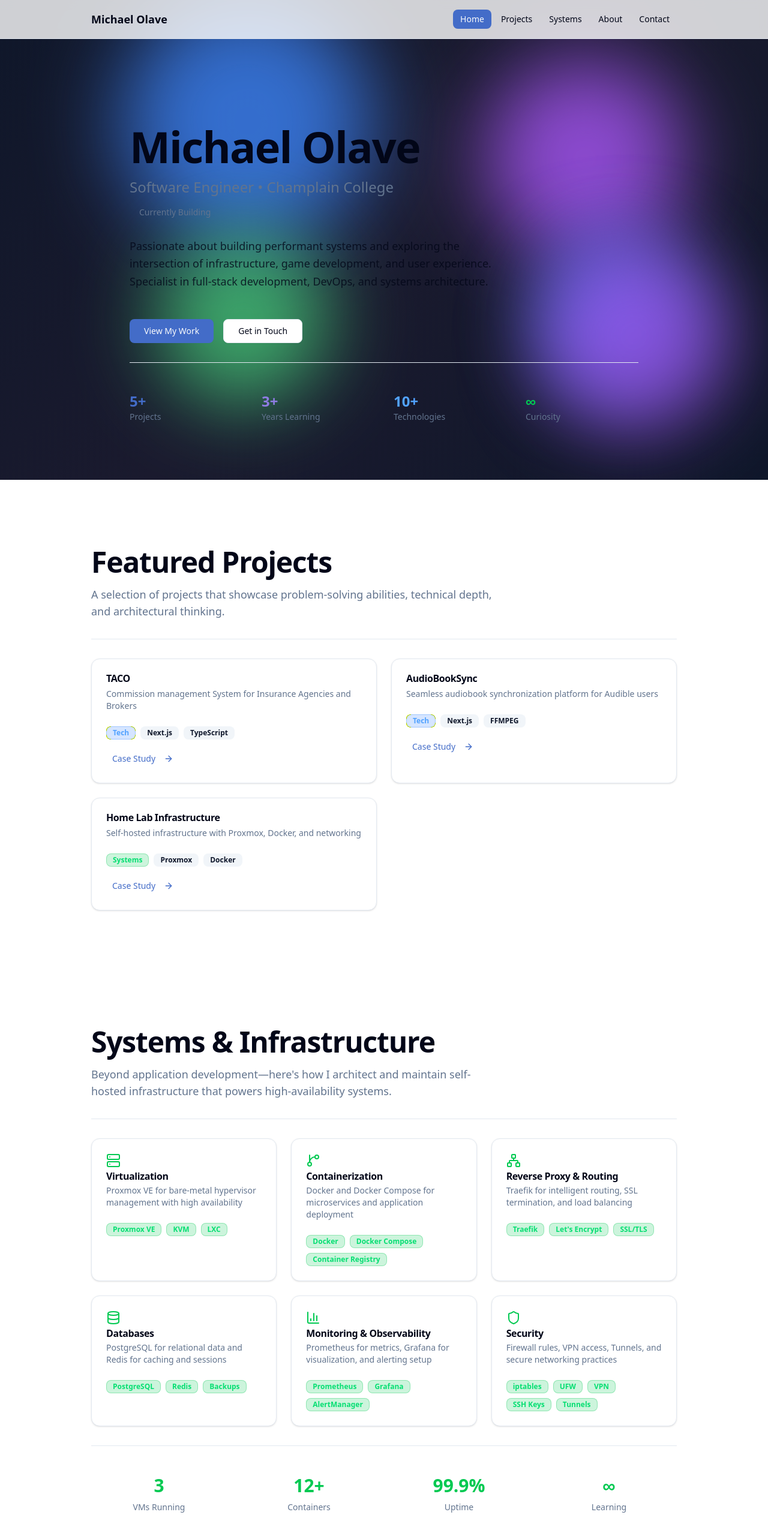
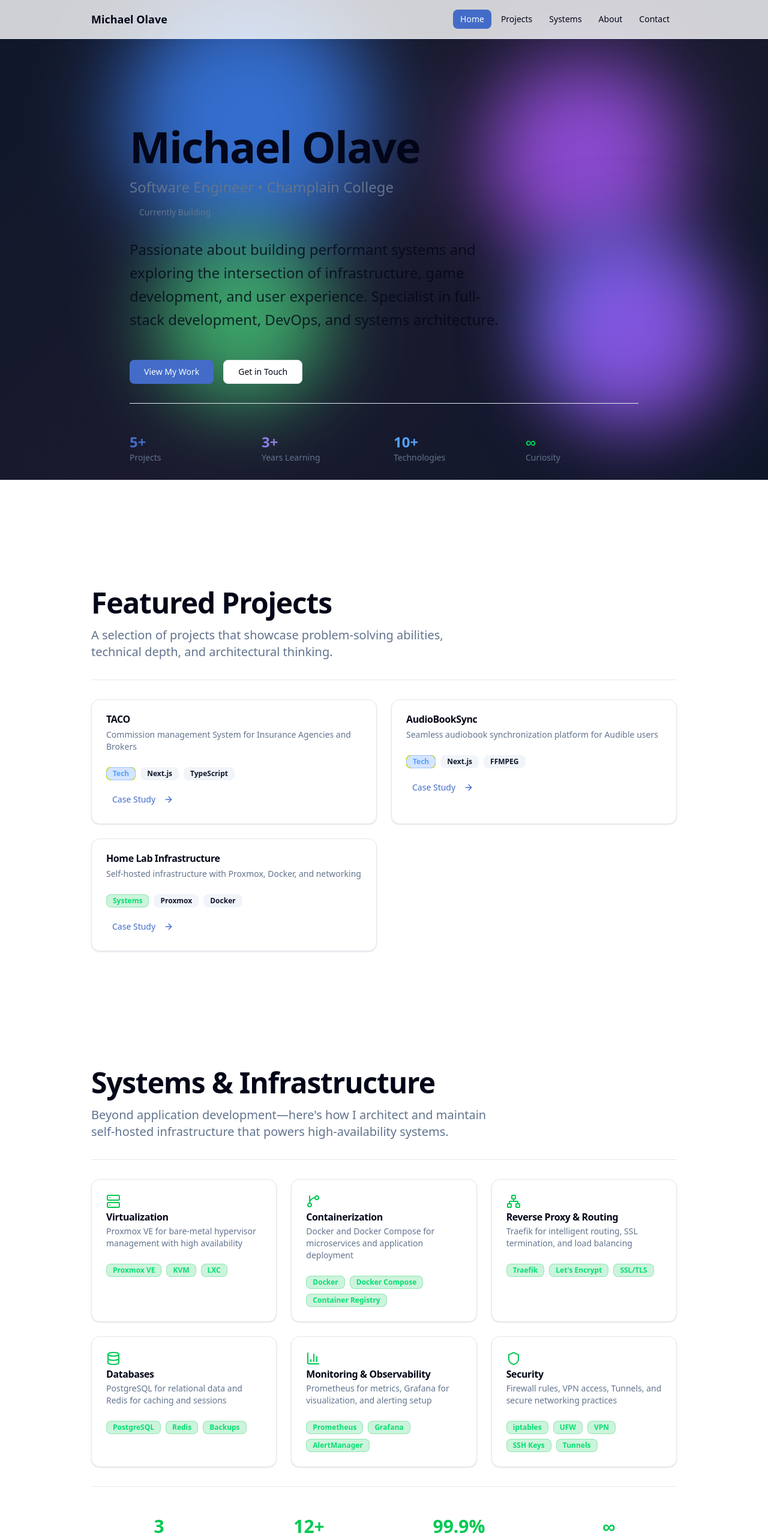
Before and after one commit to MichaelOlave/portfolio-web, a Next.js app: page / in a window 1280 px wide. Shown: the top 2566 px of the page at 60% size. Built offline with nearby package versions, Linux system fonts and the light colour scheme.

Commit message:
refactor: increase font sizes for better readability in multiple sections

```diff
--- a/components/sections/about.tsx
+++ b/components/sections/about.tsx
@@ -20,7 +20,7 @@ export function About() {
             <h2 className="text-4xl md:text-5xl font-bold tracking-tight text-foreground">
               {aboutData.title}
             </h2>
-            <p className="text-lg text-muted-foreground">
+            <p className="text-xl text-muted-foreground">
               {aboutData.subtitle}
             </p>
           </div>
@@ -34,7 +34,7 @@ export function About() {
                 {aboutData.journey.heading}
               </h3>
               {aboutData.journey.paragraphs.map((para, idx) => (
-                <p key={idx} className="text-muted-foreground leading-relaxed">
+                <p key={idx} className="text-lg text-muted-foreground leading-relaxed">
                   {para}
                 </p>
               ))}
@@ -46,7 +46,7 @@ export function About() {
               </h3>
               <ul className="space-y-3">
                 {aboutData.focus.items.map((item, idx) => (
-                  <li key={idx} className="flex gap-3 text-muted-foreground">
+                  <li key={idx} className="flex gap-3 text-lg text-muted-foreground">
                     <span className={`${item.color} font-bold`}>
                       {item.icon}
                     </span>
@@ -98,7 +98,7 @@ export function About() {
                 {aboutData.philosophy.principles.map((principle, idx) => (
                   <li
                     key={idx}
-                    className="flex gap-3 text-muted-foreground"
+                    className="flex gap-3 text-lg text-muted-foreground"
                   >
                     <span className={principle.color}>{principle.icon}</span>
                     <span>
--- a/components/sections/contact.tsx
+++ b/components/sections/contact.tsx
@@ -24,7 +24,7 @@ export function Contact() {
             <h2 className="text-4xl md:text-5xl font-bold tracking-tight text-foreground">
               {contactData.title}
             </h2>
-            <p className="text-lg text-muted-foreground max-w-2xl mx-auto">
+            <p className="text-xl text-muted-foreground max-w-2xl mx-auto">
               {contactData.description}
             </p>
           </div>
@@ -54,7 +54,7 @@ export function Contact() {
                     </CardTitle>
                   </CardHeader>
                   <CardContent>
-                    <p className="text-sm text-muted-foreground">
+                    <p className="text-base text-muted-foreground">
                       {link.value}
                     </p>
                   </CardContent>
@@ -71,7 +71,7 @@ export function Contact() {
               <a href={contactData.cta.href}>{contactData.cta.label}</a>
             </Button>
 
-            <p className="text-sm text-muted-foreground">
+            <p className="text-base text-muted-foreground">
               {contactData.cta.responseTime}
             </p>
           </div>
@@ -80,13 +80,13 @@ export function Contact() {
 
           {/* Footer */}
           <div className="space-y-4 text-center py-8">
-            <div className="flex items-center justify-center gap-2 text-sm text-muted-foreground">
+            <div className="flex items-center justify-center gap-2 text-base text-muted-foreground">
               <span>Made with</span>
               <span className="text-red-500">♥</span>
               <span>{contactData.footer.madeWith.replace("Made with ♥ using ", "")}</span>
             </div>
 
-            <div className="flex items-center justify-center gap-4 text-sm text-muted-foreground">
+            <div className="flex items-center justify-center gap-4 text-base text-muted-foreground">
               {contactData.footer.links.map((link, idx) => (
                 <div key={idx}>
                   <a href={link.href} className="hover:text-primary transition-colors">
--- a/components/sections/hero.tsx
+++ b/components/sections/hero.tsx
@@ -37,7 +37,7 @@ export function Hero() {
           </div>
 
           {/* Description */}
-          <p className="text-lg text-foreground/80 max-w-2xl text-balance leading-relaxed">
+          <p className="text-xl md:text-2xl text-foreground/80 max-w-2xl text-balance leading-relaxed">
             {heroData.description}
           </p>
 
--- a/components/sections/projects.tsx
+++ b/components/sections/projects.tsx
@@ -16,7 +16,7 @@ export function Projects() {
             <h2 className="text-4xl md:text-5xl font-bold tracking-tight text-foreground">
               {projectsData.title}
             </h2>
-            <p className="text-lg text-muted-foreground max-w-2xl">
+            <p className="text-xl text-muted-foreground max-w-2xl">
               {projectsData.description}
             </p>
           </div>
--- a/components/sections/systems.tsx
+++ b/components/sections/systems.tsx
@@ -40,7 +40,7 @@ export function Systems() {
             <h2 className="text-4xl md:text-5xl font-bold tracking-tight text-foreground">
               {systemsData.title}
             </h2>
-            <p className="text-lg text-muted-foreground max-w-2xl">
+            <p className="text-xl text-muted-foreground max-w-2xl">
               {systemsData.description}
             </p>
           </div>
@@ -86,7 +86,7 @@ export function Systems() {
             {systemsData.stats.map((stat) => (
               <div key={stat.label} className="text-center space-y-2">
                 <p className="text-3xl font-bold text-green-500">{stat.value}</p>
-                <p className="text-sm text-muted-foreground">{stat.label}</p>
+                <p className="text-base text-muted-foreground">{stat.label}</p>
               </div>
             ))}
           </div>
```
